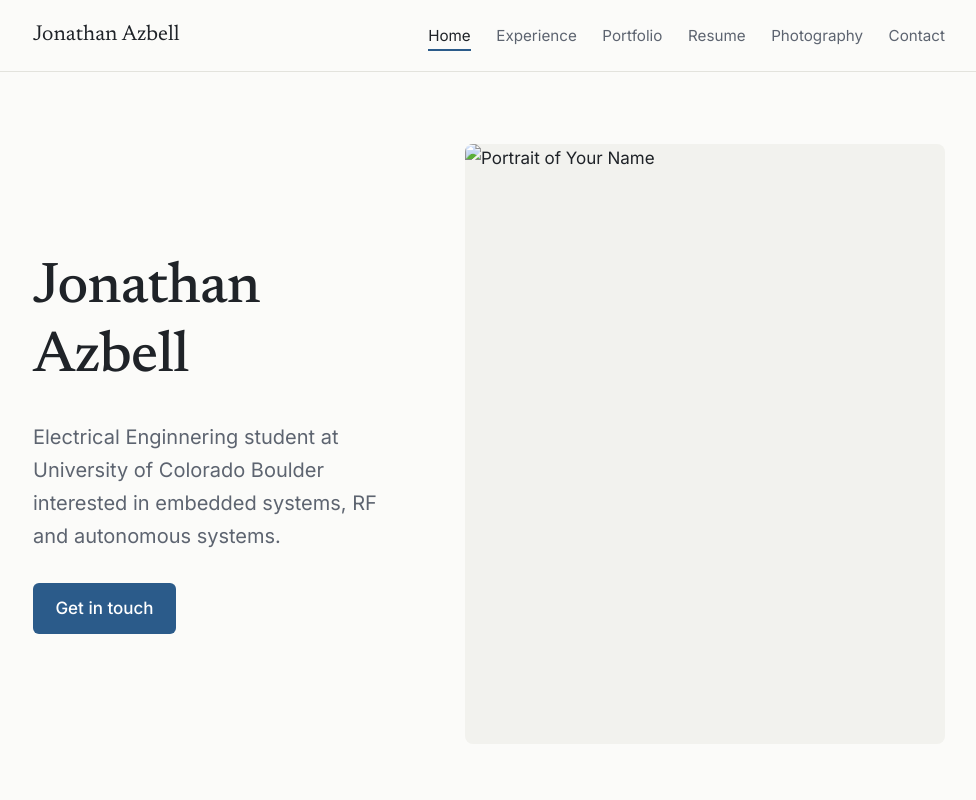
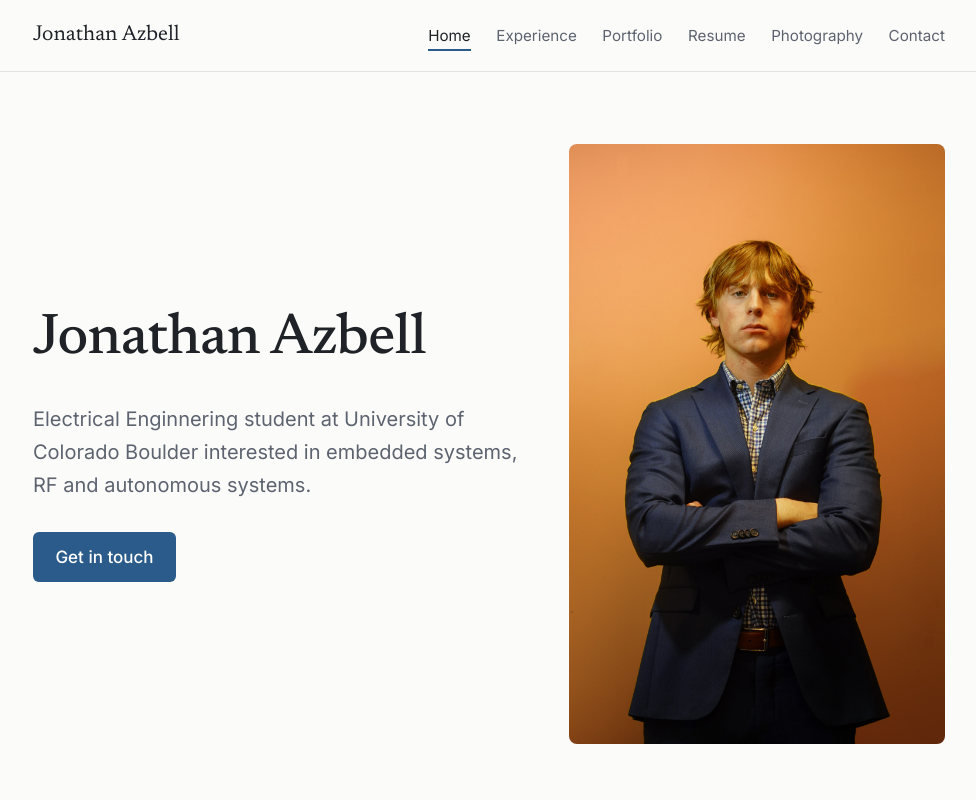
Before and after one commit to jonwazbell/jonwazbell.github.io, a plain HTML site: page index.html in a window 1280 px wide. Shown: the top 800 px of the page, without its empty margins (151-1127 px from the left). Drawn offline with Linux system fonts and the light colour scheme.

Commit message:
Added main photo

```diff
--- a/index.html
+++ b/index.html
@@ -39,7 +39,7 @@
           <p class="lead">Electrical Enginnering student at University of Colorado Boulder interested in embedded systems, RF and autonomous systems.</p>
           <a class="button" href="contact.html">Get in touch</a>
         </div>
-        <img class="hero-photo" src="img/photo.jpg" alt="Portrait of Your Name" width="480" height="600">
+        <img class="hero-photo" src="images\pict261117_1659070000-2.jpg" alt="Portrait of Your Name" width="480" height="600">
       </div>
     </section>
 
```
Also changed, not shown: contact.html (+2 -2 lines), images/pict261117_1659070000-2.jpg (added), images/pict261117_1659430000.jpg (added), images/pict261117_1709270000-2.jpg (added).
